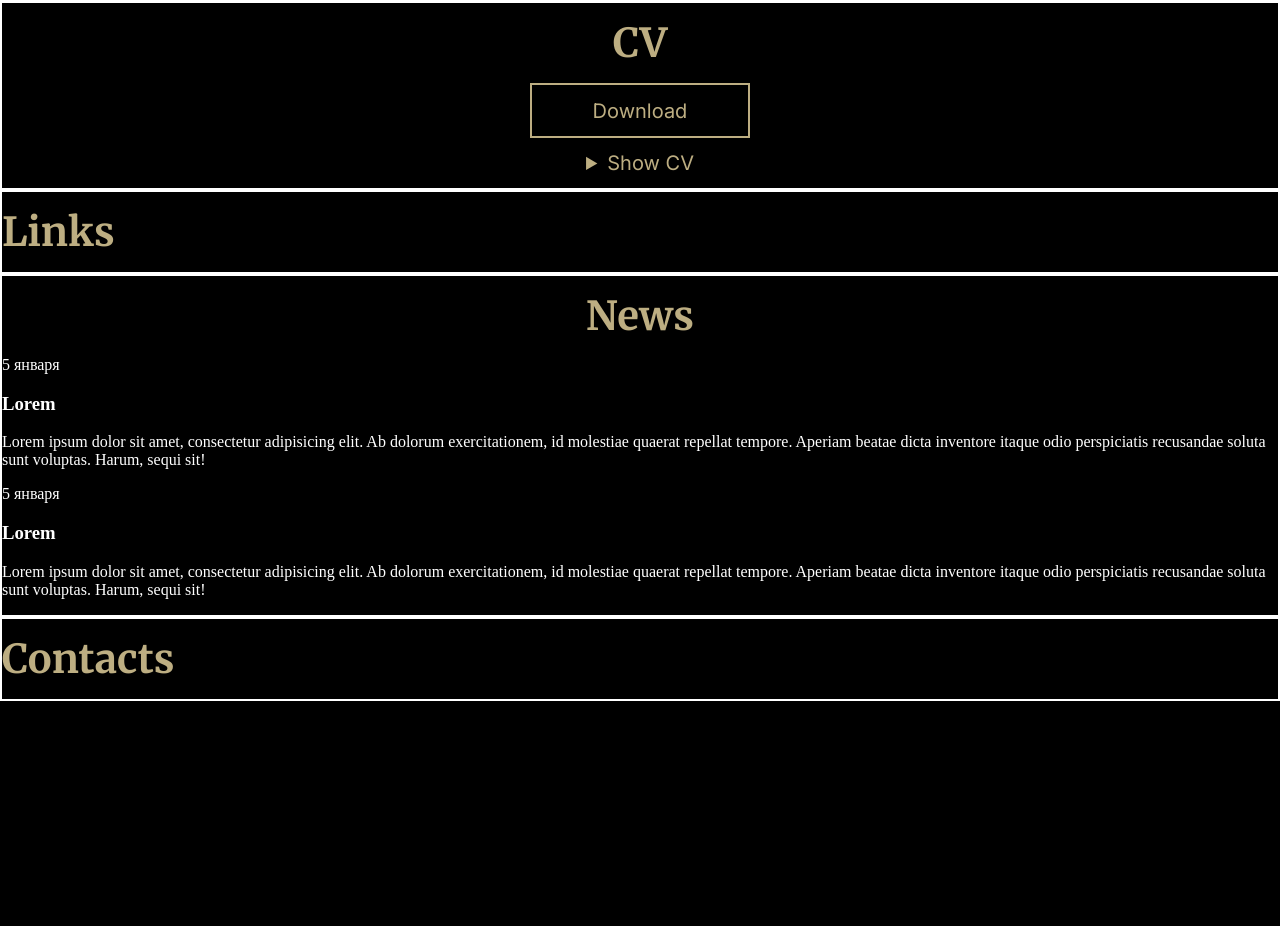
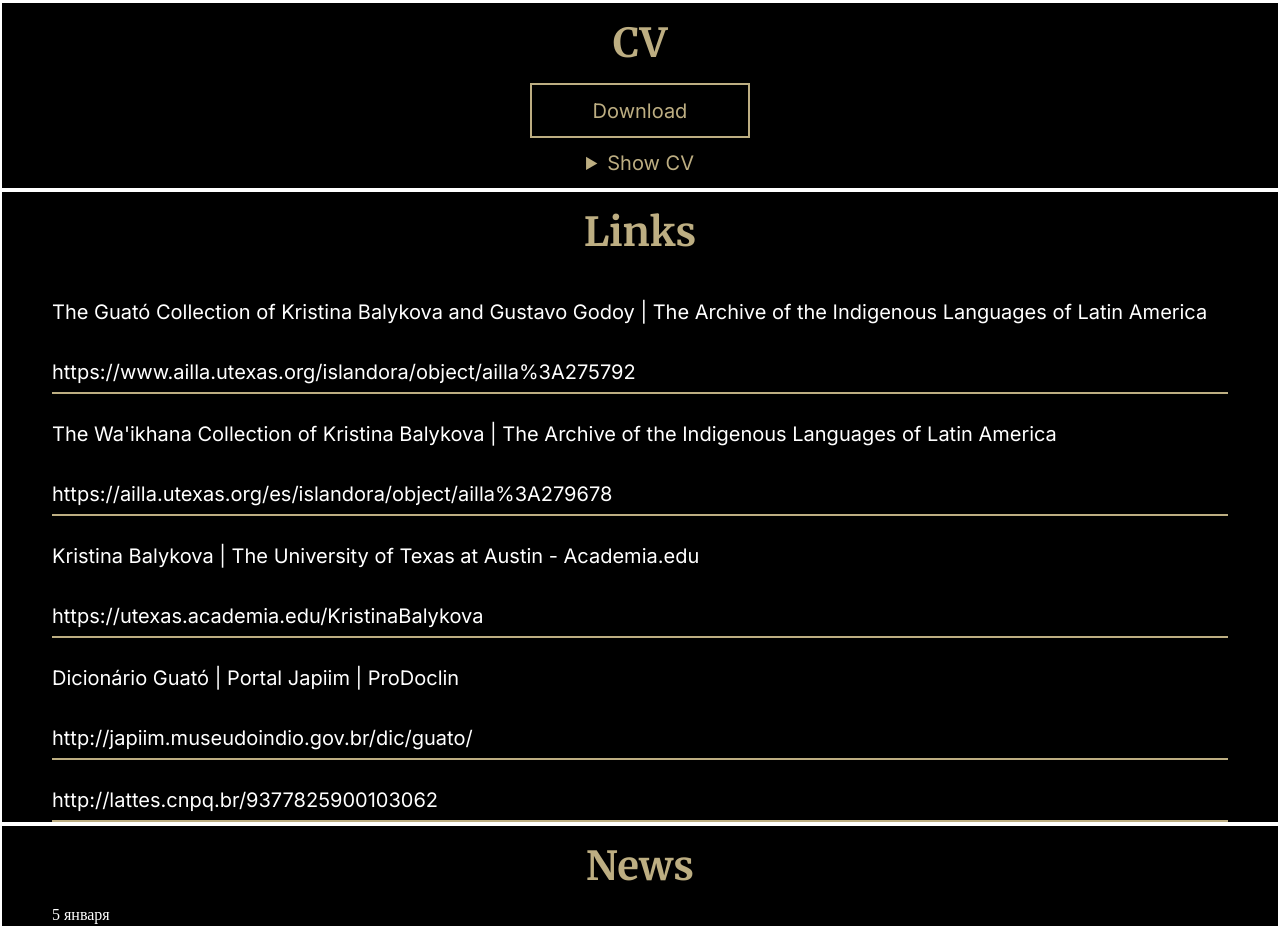
Before and after one commit to IlyaBalykov/landing-page-kristina, a plain HTML site: page index.html in a window 1280 px wide. Shown: the part 909-1835 px from the top of the page. Before the commit the page ends 1610 px from the top, so only its background shows below. Drawn offline with Linux system fonts and the light colour scheme.

Commit message:
feat: add links section

```diff
--- a/css/style.css
+++ b/css/style.css
@@ -45,6 +45,9 @@
     color: #fff;
 }
 /*Main*/
+.section {
+    padding: 0 50px;
+}
 .section-title {
     margin: 0;
     font-family: 'Merriweather', serif;
@@ -111,11 +114,36 @@
     color: #BDAE82;
     cursor: pointer;
 }
-
+/*links*/
 .section-links {
-
+    display: flex;
+    flex-direction: column;
     border: 2px solid white;
 }
+.links-title {
+    align-self: center;
+}
+.link-container {
+    border-bottom: 2px solid #BDAE82;
+}
+.link-description {
+    font-family: Inter, sans-serif;
+    font-style: normal;
+    font-weight: normal;
+    font-size: 20px;
+    line-height: 40px;
+    color: #fff;
+}
+.link {
+    font-family: Inter, sans-serif;
+    font-style: normal;
+    font-weight: normal;
+    font-size: 20px;
+    line-height: 40px;
+    color: #fff;
+    text-decoration: none;
+}
+
 .section-news {
     display: flex;
     flex-direction: column;
--- a/index.html
+++ b/index.html
@@ -33,7 +33,7 @@
       <section id="summary" class="section-summary">
         <h1 class="section-title main-title">Kristina Balykova</h1>
       </section>
-      <section id="cv" class="section-cv">
+      <section id="cv" class="section section-cv">
         <h2 class="section-title">CV</h2>
         <form method="get" action="./assets/docs/cv-balykova-kristina.docx">
           <button class="button download-button">Download</button>
@@ -43,10 +43,48 @@
           <embed class="cv-preview" src="./assets/docs/cv-balykova-kristina.pdf" type="application/pdf">
         </details>
       </section>
-      <section id="links" class="section-links">
-        <h2 class="section-title">Links</h2>
+      <section id="links" class="section section-links">
+        <h2 class="section-title links-title">Links</h2>
+        <div class="link-container">
+          <p class="link-description">
+            The Guató Collection of Kristina Balykova and Gustavo Godoy | The Archive of the Indigenous Languages of Latin America
+          </p>
+          <a href="https://www.ailla.utexas.org/islandora/object/ailla%3A275792" class="link">
+            https://www.ailla.utexas.org/islandora/object/ailla%3A275792
+          </a>
+        </div>
+        <div class="link-container">
+          <p class="link-description">
+            The Wa'ikhana Collection of Kristina Balykova | The Archive of the Indigenous Languages of Latin America
+          </p>
+          <a href="https://ailla.utexas.org/es/islandora/object/ailla%3A279678" class="link">
+            https://ailla.utexas.org/es/islandora/object/ailla%3A279678
+          </a>
+        </div>
+        <div class="link-container">
+          <p class="link-description">Kristina Balykova |  The University of Texas at Austin - Academia.edu</p>
+          <a href="https://utexas.academia.edu/KristinaBalykova" class="link">
+            https://utexas.academia.edu/KristinaBalykova
+          </a>
+        </div>
+        <div class="link-container">
+          <p class="link-description">
+            Dicionário Guató | Portal Japiim | ProDoclin
+          </p>
+          <a href="http://japiim.museudoindio.gov.br/dic/guato/" class="link">
+            http://japiim.museudoindio.gov.br/dic/guato/
+          </a>
+        </div>
+        <div class="link-container">
+          <p class="link-description">
+
+          </p>
+          <a href="http://lattes.cnpq.br/9377825900103062" class="link">
+            http://lattes.cnpq.br/9377825900103062
+          </a>
+        </div>
       </section>
-      <article id="news" class="section-news">
+      <article id="news" class="section section-news">
         <h2 class="section-title">News</h2>
         <section class="main-news">
           <article class="new-news">
@@ -68,7 +106,7 @@
 
         </section>
       </article>
-      <section id="contacts" class="section-contacts">
+      <section id="contacts" class="section section-contacts">
         <h2 class="section-title">Contacts</h2>
       </section>
     </div>
```
